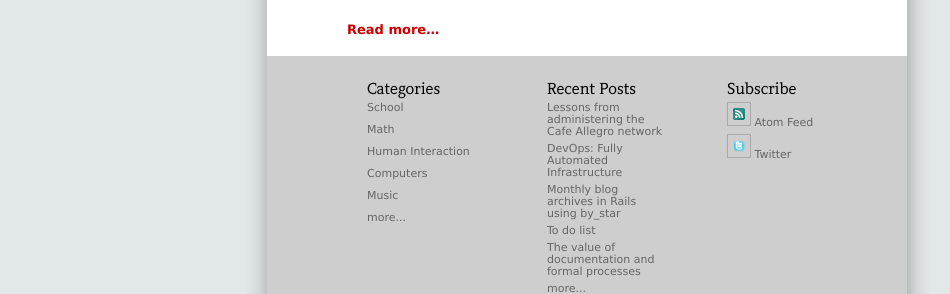
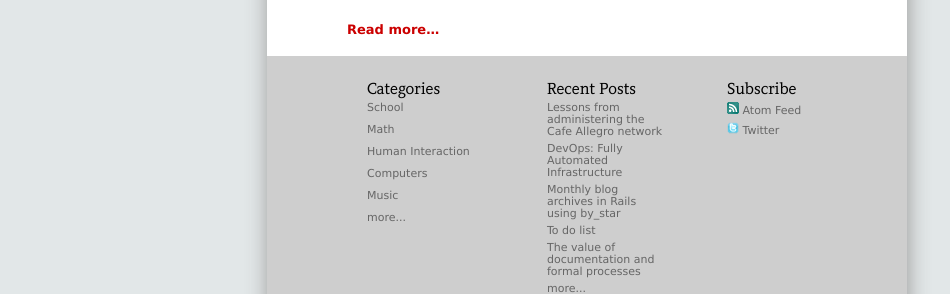
Before and after one commit to cparedes/redbluemagenta.com, a Jekyll site: the page built from index.markdown, in a window 1280 px wide. Shown: the part 1067-1361 px from the top of the page, without its empty margins (63-1013 px from the left). Built offline with Jekyll 4.4.1, drawn with Linux system fonts in a browser that asks for light colours; Markdown is read by kramdown in place of the engine named in the settings; comment, search, counter and statistics services are not loaded.

Commit message:
Trying to fix more CSS crap

```diff
--- a/css/screen.css
+++ b/css/screen.css
@@ -53,13 +53,13 @@ img.alignleft {
 	margin:5px 10px 5px 0;
 }
 
-img.regular, a img.regular {
+#pageBody img.regular, a img.regular {
 	border:none;
 	padding:0;
 	margin:0;
 }
 
-a:hover img.regular {
+#pageBody a:hover img.regular {
 	border:none;
 }
 
```
